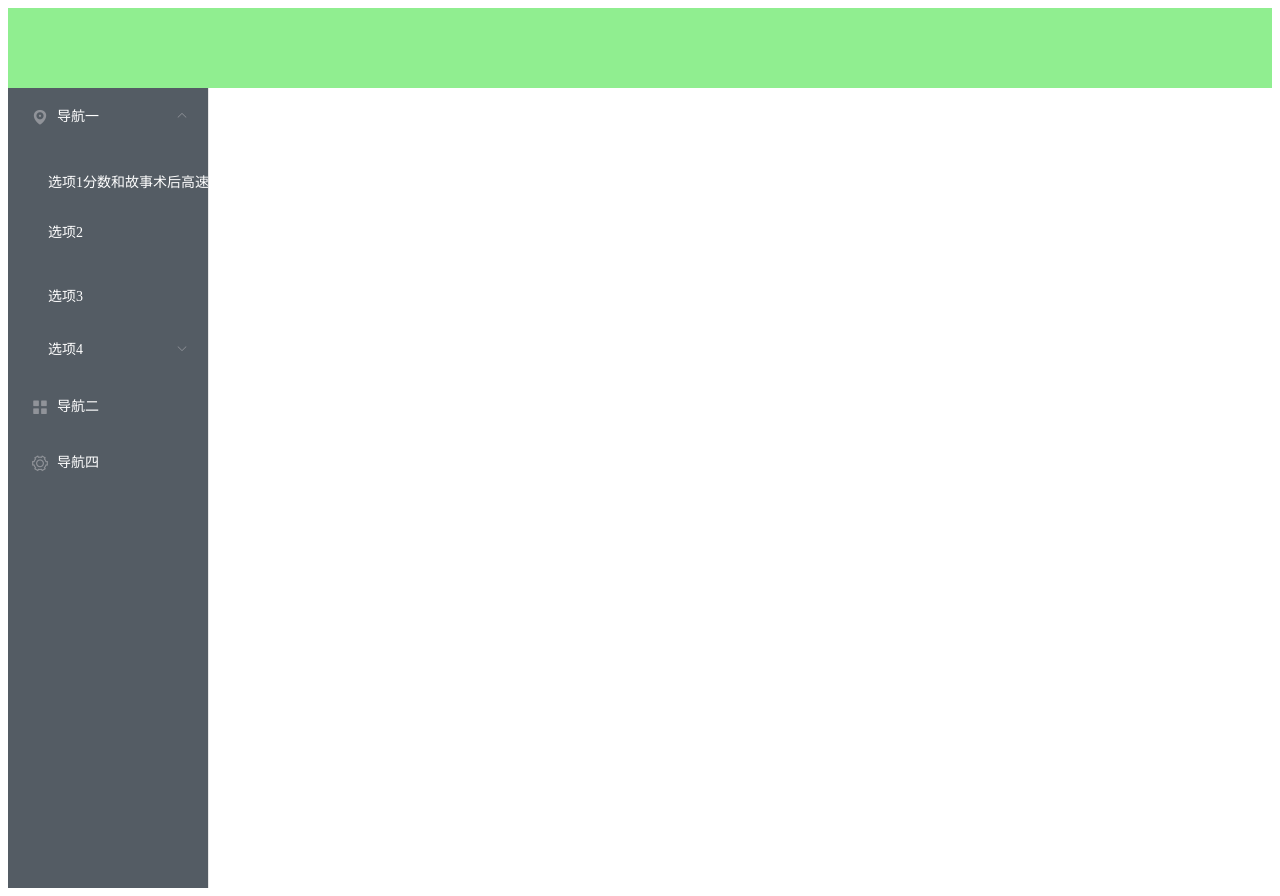
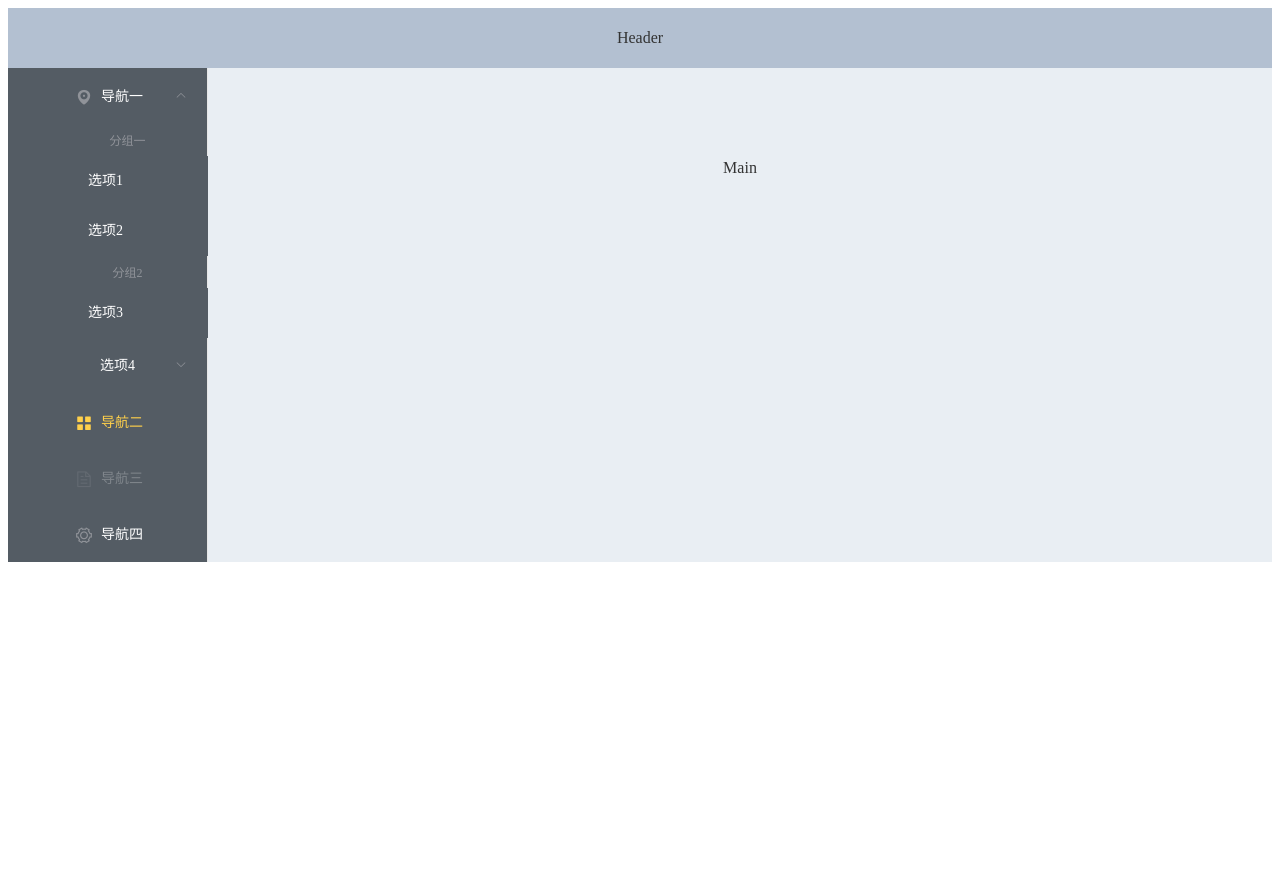
Before and after one commit to shuhh9527/windshadow, a Vue app: page / in a window 1280 px wide. Both pictures are taken after a click on the element "导航一". After the commit the page ends 800 px from the top, so only its background shows below. Built offline with nearby package versions, Linux system fonts and the light colour scheme.

Commit message:
增加侧边栏

```diff
--- a/src/views/layout/index.vue
+++ b/src/views/layout/index.vue
@@ -1,11 +1,104 @@
 <template>
-<div>
-  <WsNavbar></WsNavbar>
-  <WsMenu></WsMenu>
+<!-- <div>
+  <div class="navbar">
+    <WsNavbar></WsNavbar>
+  </div>
+  <div>
+    <div class="sidebar">
+      <WsMenu></WsMenu>
+    </div>
+    <div class="content">
+      dsakfksakgs
+    </div>
+  </div>
   <router-view />
-</div>
+</div> -->
+<el-container>
+  <el-header>Header</el-header>
+  <el-container>
+    <el-aside width="200px">
+      <el-row>
+        <el-col :span="24">
+    <el-menu
+      default-active="2"
+      class="el-menu-vertical-demo"
+      @open="handleOpen"
+      @close="handleClose"
+      background-color="#545c64"
+      text-color="#fff"
+      active-text-color="#ffd04b">
+      <el-submenu index="1">
+        <template slot="title">
+          <i class="el-icon-location"></i>
+          <span>导航一</span>
+        </template>
+        <el-menu-item-group>
+          <template slot="title">分组一</template>
+          <el-menu-item index="1-1">选项1</el-menu-item>
+          <el-menu-item index="1-2">选项2</el-menu-item>
+        </el-menu-item-group>
+        <el-menu-item-group title="分组2">
+          <el-menu-item index="1-3">选项3</el-menu-item>
+        </el-menu-item-group>
+        <el-submenu index="1-4">
+          <template slot="title">选项4</template>
+          <el-menu-item index="1-4-1">选项1</el-menu-item>
+        </el-submenu>
+      </el-submenu>
+      <el-menu-item index="2">
+        <i class="el-icon-menu"></i>
+        <span slot="title">导航二</span>
+      </el-menu-item>
+      <el-menu-item index="3" disabled>
+        <i class="el-icon-document"></i>
+        <span slot="title">导航三</span>
+      </el-menu-item>
+      <el-menu-item index="4">
+        <i class="el-icon-setting"></i>
+        <span slot="title">导航四</span>
+      </el-menu-item>
+    </el-menu>
+  </el-col>
+      </el-row>
+    </el-aside>
+    <el-main>Main</el-main>
+  </el-container>
+</el-container>
 </template>
+<style>
+  .el-header, .el-footer {
+    background-color: #B3C0D1;
+    color: #333;
+    text-align: center;
+    line-height: 60px;
+  }
+  .el-aside {
+    background-color: #D3DCE6;
+    color: #333;
+    text-align: center;
+    line-height: 200px;
+  }
 
+  .el-main {
+    background-color: #E9EEF3;
+    color: #333;
+    text-align: center;
+    line-height: 160px;
+  }
+
+  body > .el-container {
+    margin-bottom: 40px;
+  }
+
+  .el-container:nth-child(5) .el-aside,
+  .el-container:nth-child(6) .el-aside {
+    line-height: 260px;
+  }
+
+  .el-container:nth-child(7) .el-aside {
+    line-height: 320px;
+  }
+</style>
 <script>
 import WsMenu from './WsMenu'
 import WsNavbar from './WsNavbar'
@@ -19,4 +112,19 @@ export default {
 </script>
 
 <style>
+.navbar{
+  height: 80px;
+  width: 100%;
+}
+.sidebar{
+  width: 200px;
+  height: 100vh;
+}
+.content{
+  width: 100%;
+  height: 100%;
+  margin-top: 80px;
+  margin-left: 200px;
+  background-color: aqua;
+}
 </style>
```
